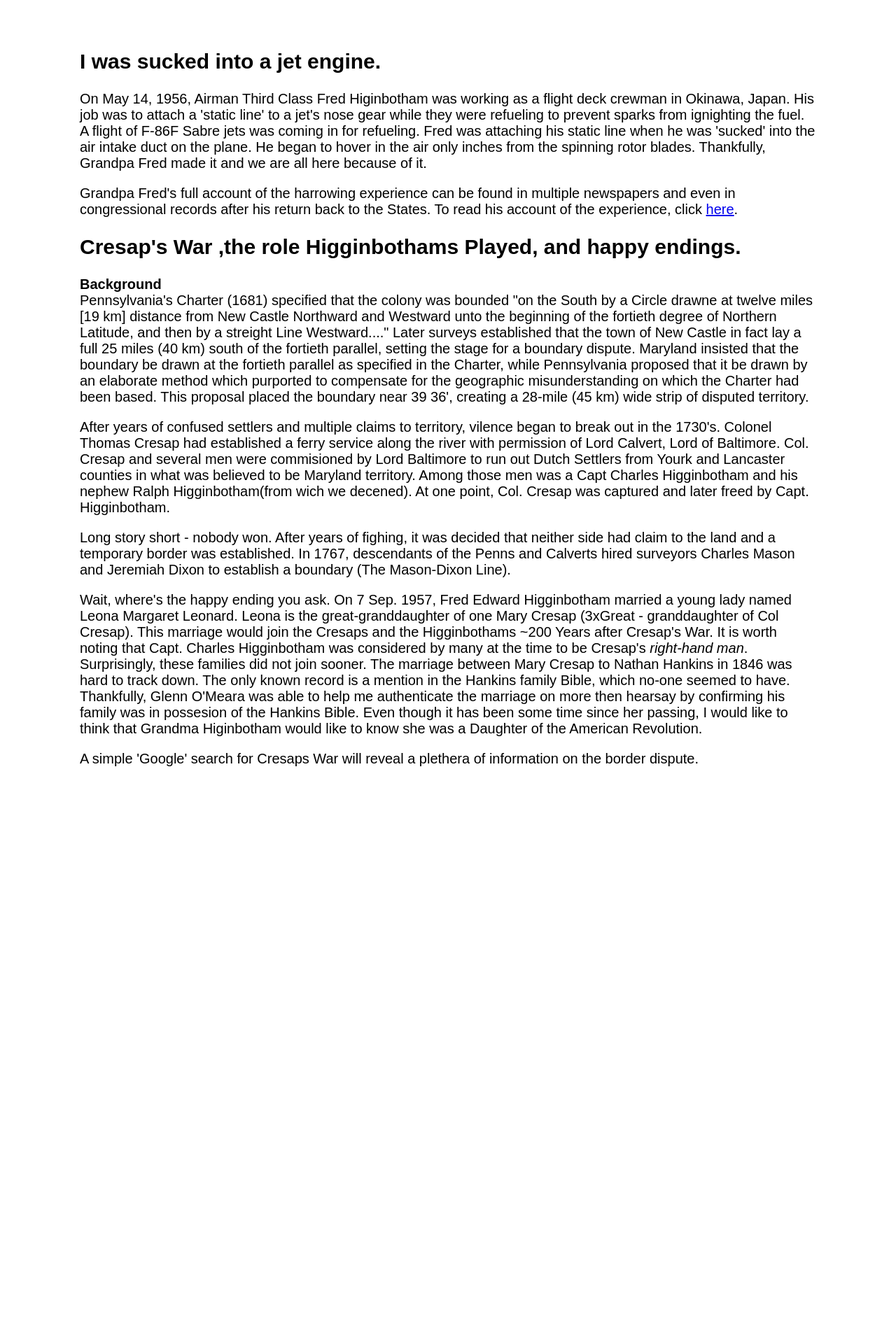
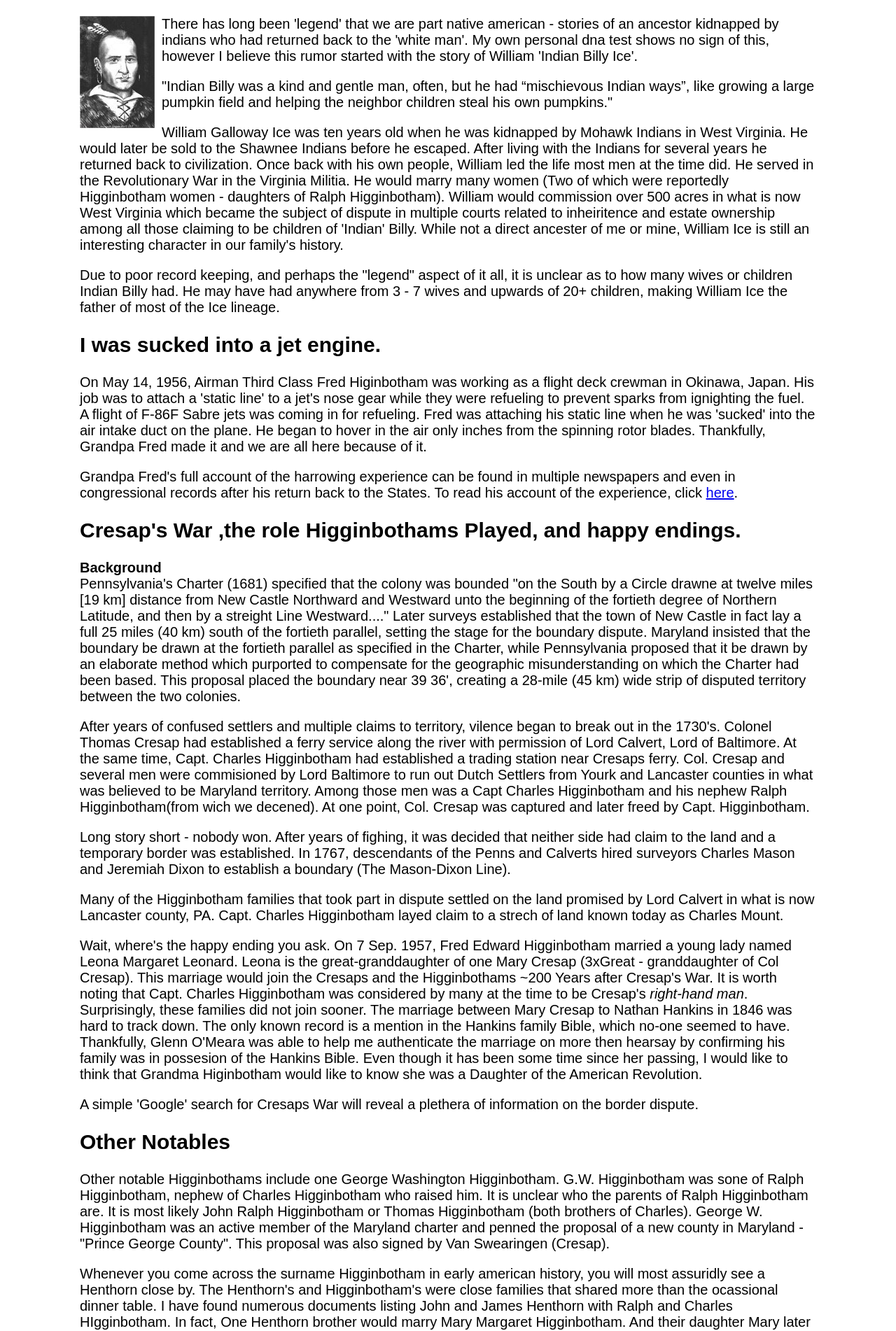
Before and after one commit to bhensleyWeb/higginbotham, a React (Create React App) app: page /higginbotham/stories in a window 1280 px wide. Shown: the part 214-2116 px from the top of the page at 70% size. Before the commit the page ends 1330 px from the top, so only its background shows below. Built offline with nearby package versions, Linux system fonts and the light colour scheme.

Commit message:
Update 1.0

```diff
--- a/src/pages/Docs.js
+++ b/src/pages/Docs.js
@@ -11,6 +11,8 @@ const Docs = () => {
       <h2>Birth and Baptisms</h2>
       <h2>Marriage Licenses</h2>
       <h2>Death Certificates and Obituaries</h2>
+
+      <a href="https://drive.google.com/file/d/1iNsMc25_qI7EmiNTCukA7JHmflVyP-IG/view?usp=sharing">Samuel HIgginbotham (Obituary - Montana Standard - April 16, 1961)</a>
       <h2>Photos</h2>
     </div>
     </Container>
--- a/src/pages/Home.js
+++ b/src/pages/Home.js
@@ -30,7 +30,7 @@ const Home = () => {
             </dl>
             <br />
             </p>
-            <p> The family crest is oftend displayed with a motto scrolled on the bottom 'Aut Vicire aut Morri' which litterally translates to 'either conquer or die' or less literal, 'By Aim and By Effort'</p>
+            <p> The family crest is oftend displayed with a motto scrolled above or below the coat reading 'Aut Vicire aut Morri' which litterally translates to 'either conquer or die' or less literal, 'By Aim and By Effort'</p>
 
           </div>
           <div className="main">
--- a/src/pages/Stories.js
+++ b/src/pages/Stories.js
@@ -6,26 +6,39 @@ const Stories = () => {
     <div className='stories'>
       <Container>
         <h1>Stories</h1>
-        <h2>William (Indian Billy) Ice</h2>
-        <p>
-          <br />
-        </p>
+        <div><h2>William (Indian Billy) Ice</h2>
+        <p><img src={`${process.env.PUBLIC_URL}/images/william-galloway-ice.jpg`} style={{ float: 'left', padding: '0 10px 0 0' }} alt="Indian Billy" /> There has long been 'legend' that we are part native american - stories of an ancestor kidnapped by indians who had returned back to the 'white man'. My own personal dna test shows no sign of this, however I believe this rumor started with the story of William 'Indian Billy Ice'.</p>
+        <p>"Indian Billy was a kind and gentle man, often, but he had “mischievous Indian ways”, like growing a large pumpkin field and helping the neighbor children steal his own pumpkins."</p>
+        <p> William Galloway Ice was ten years old when he was kidnapped by Mohawk Indians in West Virginia. He would later be sold to the Shawnee Indians before he escaped. After living with the Indians for several years he returned back to civilization. Once back with his own people, William led the life most men at the time did. He served in the Revolutionary War in the Virginia Militia. He would marry many women (Two of which were reportedly Higginbotham women - daughters of Ralph Higginbotham). William would commission over 500 acres in what is now West Virginia which became the subject of dispute in multiple courts related to inheiritence and estate ownership among all those claiming to be children of 'Indian' Billy. While not a direct ancester of me or mine, William Ice is still an interesting character in our family's history.</p>
+        <p>Due to poor record keeping, and perhaps the "legend" aspect of it all, it is unclear as to how many wives or children Indian Billy had. He may have had anywhere from 3 - 7 wives and upwards of 20+ children, making William Ice the father of most of the Ice lineage.</p>
+        </div>
+        <div>
         <h2>I was sucked into a jet engine.</h2>
         <p>On May 14, 1956, Airman Third Class Fred Higinbotham was working as a flight deck crewman in Okinawa, Japan. His job was to attach a 'static line' to a jet's nose gear while they were refueling to prevent sparks from ignighting the fuel.  A flight of F-86F Sabre jets was coming in for refueling. Fred was attaching his static line when he was 'sucked' into the air intake duct on the plane. He began to hover in the air only inches from the spinning rotor blades. Thankfully, Grandpa Fred made it and we are all here because of it. </p>
         <p>Grandpa Fred's full account of the harrowing experience can be found in multiple newspapers and even in congressional records after his return back to the States. To read his account of the experience, click <a href={`${process.env.PUBLIC_URL}/docs/The_Knoxville_Journal_Sun__Feb_3__1957_.jpg`} target="blank">here</a>.
           <br />
         </p>
+        <div style={{clear:'both'}}></div>
+        </div>
+        <div>
         <h2>Cresap's War ,the role Higginbothams Played, and happy endings.</h2>
         <p>
           <b>Background</b><br />
-          Pennsylvania's Charter (1681) specified that the colony was bounded "on the South by a Circle drawne at twelve miles [19 km] distance from New Castle Northward and Westward unto the beginning of the fortieth degree of Northern Latitude, and then by a streight Line Westward...." Later surveys established that the town of New Castle in fact lay a full 25 miles (40 km) south of the fortieth parallel, setting the stage for a boundary dispute. Maryland insisted that the boundary be drawn at the fortieth parallel as specified in the Charter, while Pennsylvania proposed that it be drawn by an elaborate method which purported to compensate for the geographic misunderstanding on which the Charter had been based. This proposal placed the boundary near 39 36', creating a 28-mile (45 km) wide strip of disputed territory.
+          Pennsylvania's Charter (1681) specified that the colony was bounded "on the South by a Circle drawne at twelve miles [19 km] distance from New Castle Northward and Westward unto the beginning of the fortieth degree of Northern Latitude, and then by a streight Line Westward...." Later surveys established that the town of New Castle in fact lay a full 25 miles (40 km) south of the fortieth parallel, setting the stage for the boundary dispute. Maryland insisted that the boundary be drawn at the fortieth parallel as specified in the Charter, while Pennsylvania proposed that it be drawn by an elaborate method which purported to compensate for the geographic misunderstanding on which the Charter had been based. This proposal placed the boundary near 39 36', creating a 28-mile (45 km) wide strip of disputed territory between the two colonies.
         </p>
         <p>
-          After years of confused settlers and multiple claims to territory, vilence began to break out in the 1730's. Colonel Thomas Cresap had established a ferry service along the river with permission of Lord Calvert, Lord of Baltimore. Col. Cresap and several men were commisioned by Lord Baltimore to run out Dutch Settlers from Yourk and Lancaster counties in what was believed to be Maryland territory. Among those men was a Capt Charles Higginbotham and his nephew Ralph Higginbotham(from wich we decened). At one point, Col. Cresap was captured and later freed by Capt. Higginbotham.
+          After years of confused settlers and multiple claims to territory, vilence began to break out in the 1730's. Colonel Thomas Cresap had established a ferry service along the river with permission of Lord Calvert, Lord of Baltimore. At the same time, Capt. Charles Higginbotham had established a trading station near Cresaps ferry. Col. Cresap and several men were commisioned by Lord Baltimore to run out Dutch Settlers from Yourk and Lancaster counties in what was believed to be Maryland territory. Among those men was a Capt Charles Higginbotham and his nephew Ralph Higginbotham(from wich we decened). At one point, Col. Cresap was captured and later freed by Capt. Higginbotham.
         </p>
         <p>Long story short - nobody won. After years of fighing, it was decided that neither side had claim to the land and a temporary border was established. In 1767, descendants of the Penns and Calverts hired surveyors Charles Mason and Jeremiah Dixon to establish a boundary (The Mason-Dixon Line).  </p>
+        <p>Many of the Higginbotham families that took part in dispute settled on the land promised by Lord Calvert in what is now Lancaster county, PA. Capt. Charles Higginbotham layed claim to a strech of land known today as Charles Mount. </p>
         <p>Wait, where's the happy ending you ask. On 7 Sep. 1957, Fred Edward Higginbotham married a young lady named Leona Margaret Leonard. Leona is the great-granddaughter of one Mary Cresap (3xGreat - granddaughter of Col Cresap). This marriage would join the Cresaps and the Higginbothams ~200 Years after Cresap's War. It is worth noting that Capt. Charles Higginbotham was considered by many at the time to be Cresap's <em>right-hand man</em>. Surprisingly, these families did not join sooner. The marriage between Mary Cresap to Nathan Hankins in 1846 was hard to track down. The only known record is a mention in the Hankins family Bible, which no-one seemed to have. Thankfully, Glenn O'Meara was able to help me authenticate the marriage on more then hearsay by confirming his family was in possesion of the Hankins Bible. Even though it has been some time since her passing, I would like to think that Grandma Higinbotham would like to know she was a Daughter of the American Revolution. </p>
         <p>A simple 'Google' search for Cresaps War will reveal a plethera of information on the border dispute. </p>
+        </div>
+        <div>
+        <h2>Other Notables</h2>
+          <p>Other notable Higginbothams include one George Washington Higginbotham. G.W. Higginbotham was sone of Ralph Higginbotham, nephew of Charles Higginbotham who raised him. It is unclear who the parents of Ralph Higginbotham are. It is most likely John Ralph Higginbotham or Thomas Higginbotham (both brothers of Charles). George W. Higginbotham was an active member of the Maryland charter and penned the proposal of a new county in Maryland - "Prince George County". This proposal was also signed by Van Swearingen (Cresap). </p>
+          <p>Whenever you come across the surname Higginbotham in early american history, you will most assuridly see a Henthorn close by. The Henthorn's and Higginbotham's were close families that shared more than the ocassional dinner table. I have found numerous documents listing John and James Henthorn with Ralph and Charles HIgginbotham. In fact, One Henthorn brother would marry Mary Margaret Higginbotham. And their daughter Mary later marrie Ralph Henry Higginbotham. *shhh - kissing cousins, I know.</p>
+        </div>
 
       </Container>
     </div>
```
Also changed, not shown: src/pages/Notes.js (+6 -1 lines), public/images/william-galloway-ice.jpg (added).
